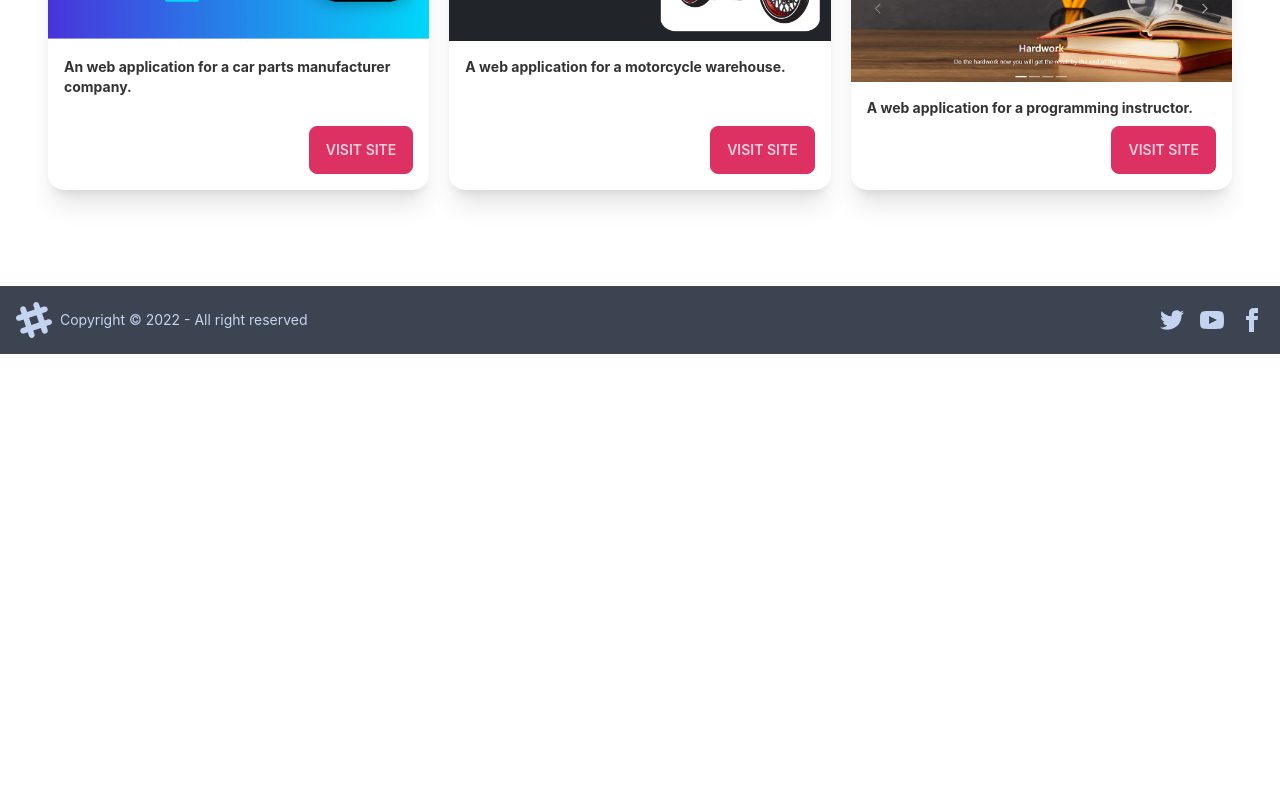
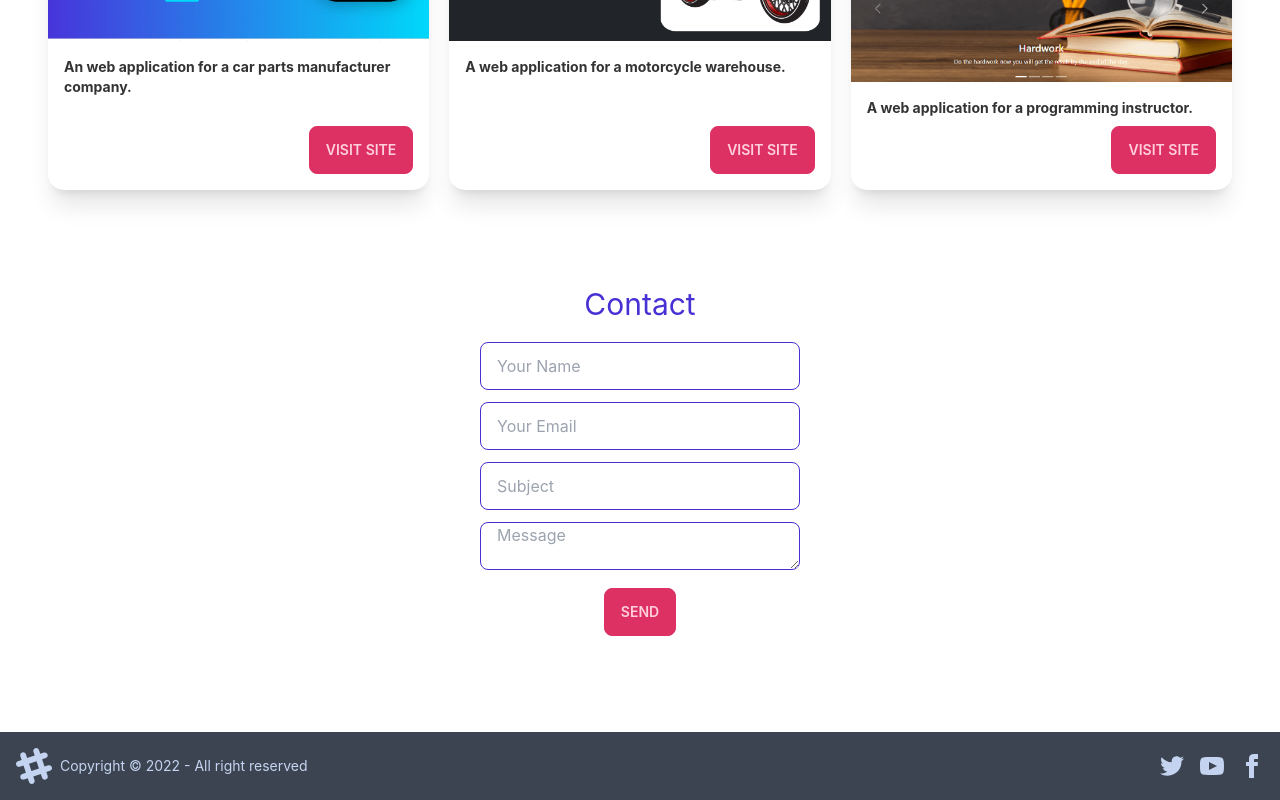
Before and after one commit to ariful892/my-portfolio, a React (Create React App) app: page / in a window 1280 px wide. Shown: the part 2099-2899 px from the top of the page. Before the commit the page ends 2453 px from the top, so only its background shows below. Built offline with nearby package versions, Linux system fonts and the light colour scheme.

Commit message:
contact section added

```diff
--- /dev/null
+++ b/src/Pages/Home/Contact.js
@@ -0,0 +1,16 @@
+import React from 'react';
+
+const Contact = () => {
+    return (
+        <div className='text-center my-24'>
+            <h1 className='text-center text-3xl text-secondary mb-5'>Contact</h1>
+            <input type="text" placeholder="Your Name" class="input input-bordered input-secondary w-full max-w-xs mb-3" /><br />
+            <input type="text" placeholder="Your Email" class="input input-bordered input-secondary w-full max-w-xs mb-3" /><br />
+            <input type="text" placeholder="Subject" class="input input-bordered input-secondary w-full max-w-xs mb-3" /><br />
+            <textarea type="text" placeholder="Message" class="input input-bordered input-secondary w-full max-w-xs mb-3" /><br />
+            <button class="btn btn-primary">Send</button>
+        </div>
+    );
+};
+
+export default Contact;
--- a/src/Pages/Home/Home.js
+++ b/src/Pages/Home/Home.js
@@ -1,6 +1,7 @@
 import React from 'react';
 import About from './About';
 import Banner from './Banner';
+import Contact from './Contact';
 import Projects from './Projects/Projects';
 
 const Home = () => {
@@ -9,6 +10,7 @@ const Home = () => {
             <Banner></Banner>
             <About></About>
             <Projects></Projects>
+            <Contact></Contact>
         </div>
     );
 };
```
